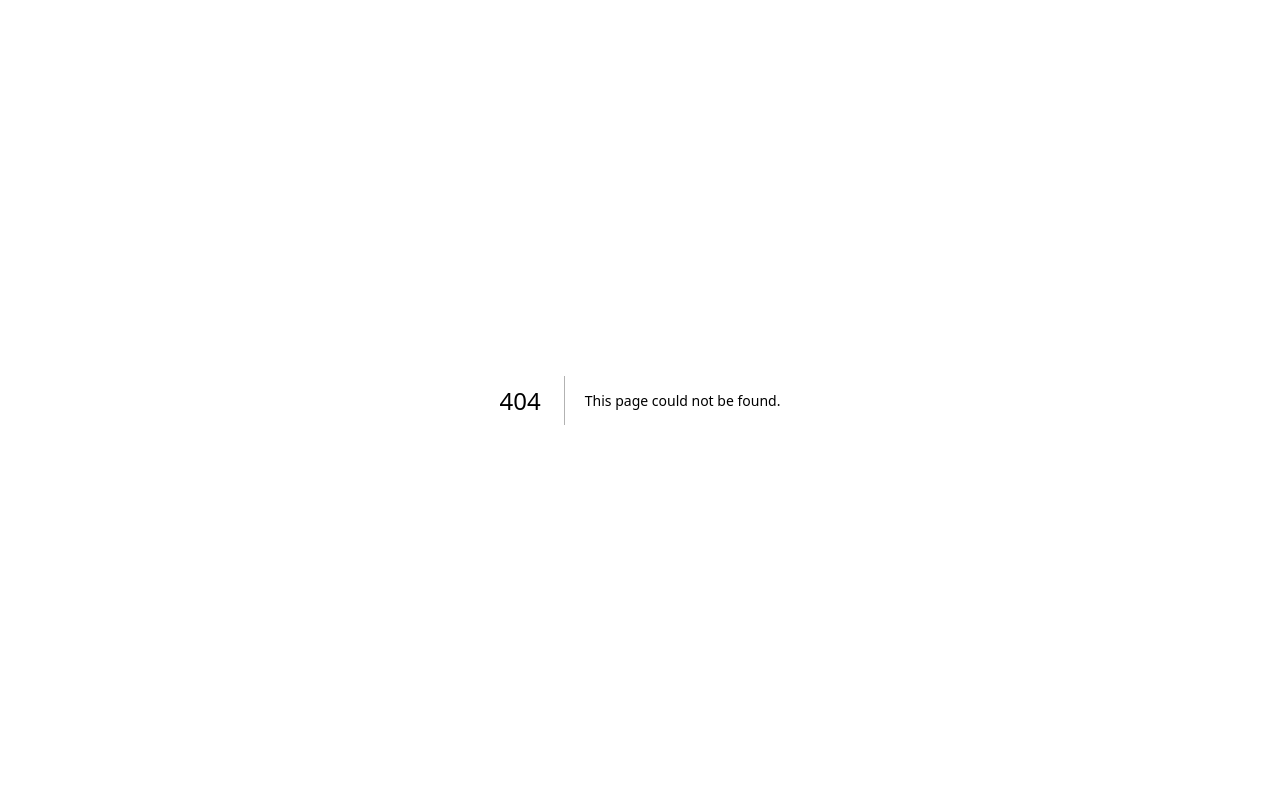
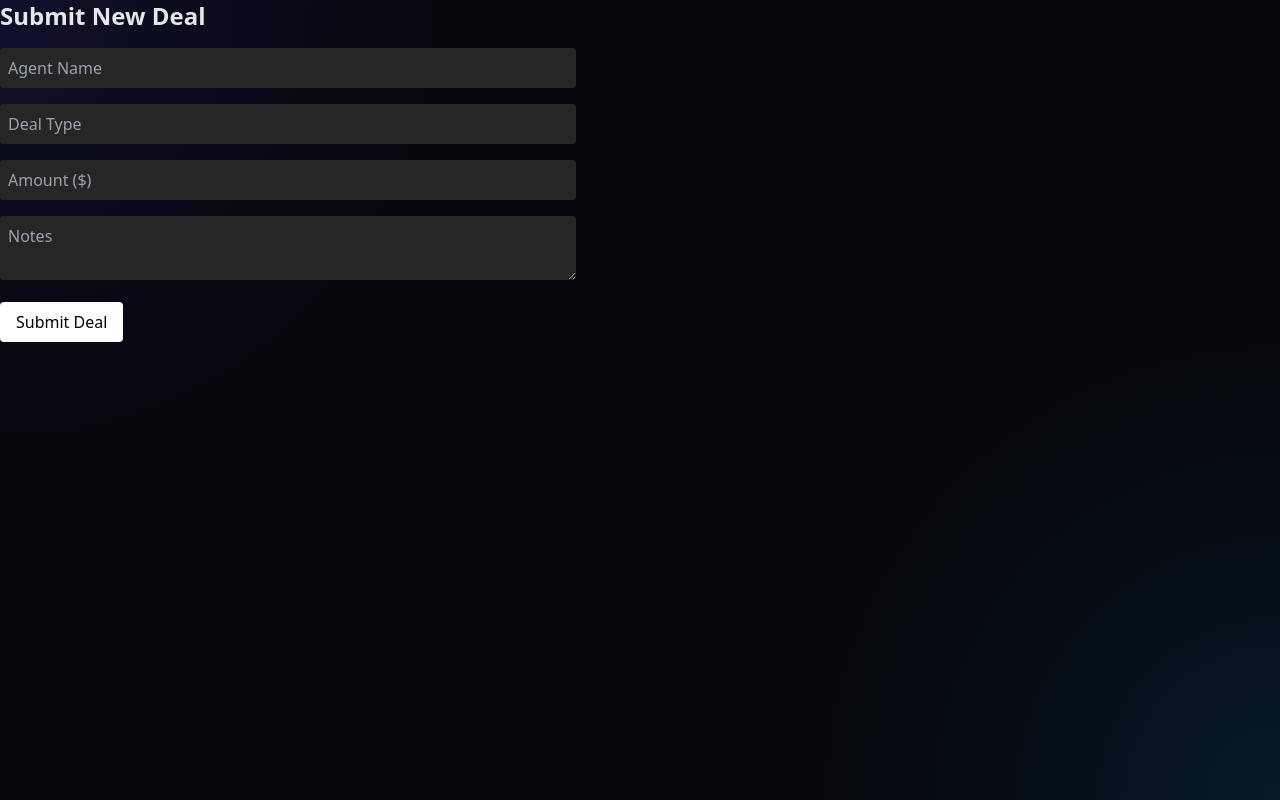
Before and after one commit to mecyahh/one-percent-deal-house, a Next.js app: page /deals/new in a window 1280 px wide. Before the commit this address had no page. Built offline with nearby package versions, Linux system fonts and the light colour scheme.

Commit message:
Create page.tsx

```diff
--- /dev/null
+++ b/app/deals/new/page.tsx
@@ -0,0 +1,73 @@
+"use client";
+
+import { useState } from "react";
+
+export default function NewDealPage() {
+  const [loading, setLoading] = useState(false);
+
+  async function handleSubmit(e: React.FormEvent<HTMLFormElement>) {
+    e.preventDefault();
+    setLoading(true);
+
+    const formData = new FormData(e.currentTarget);
+
+    const payload = {
+      agent: formData.get("agent"),
+      dealType: formData.get("dealType"),
+      amount: formData.get("amount"),
+      notes: formData.get("notes")
+    };
+
+    await fetch("/api/deals", {
+      method: "POST",
+      headers: { "Content-Type": "application/json" },
+      body: JSON.stringify(payload)
+    });
+
+    setLoading(false);
+    e.currentTarget.reset();
+    alert("Deal submitted");
+  }
+
+  return (
+    <div className="max-w-xl">
+      <h1 className="text-2xl font-bold mb-4">Submit New Deal</h1>
+
+      <form onSubmit={handleSubmit} className="space-y-4">
+        <input
+          name="agent"
+          placeholder="Agent Name"
+          className="w-full p-2 bg-neutral-800 rounded"
+          required
+        />
+
+        <input
+          name="dealType"
+          placeholder="Deal Type"
+          className="w-full p-2 bg-neutral-800 rounded"
+          required
+        />
+
+        <input
+          name="amount"
+          placeholder="Amount ($)"
+          className="w-full p-2 bg-neutral-800 rounded"
+          required
+        />
+
+        <textarea
+          name="notes"
+          placeholder="Notes"
+          className="w-full p-2 bg-neutral-800 rounded"
+        />
+
+        <button
+          disabled={loading}
+          className="bg-white text-black px-4 py-2 rounded font-medium"
+        >
+          {loading ? "Submitting..." : "Submit Deal"}
+        </button>
+      </form>
+    </div>
+  );
+}
```
